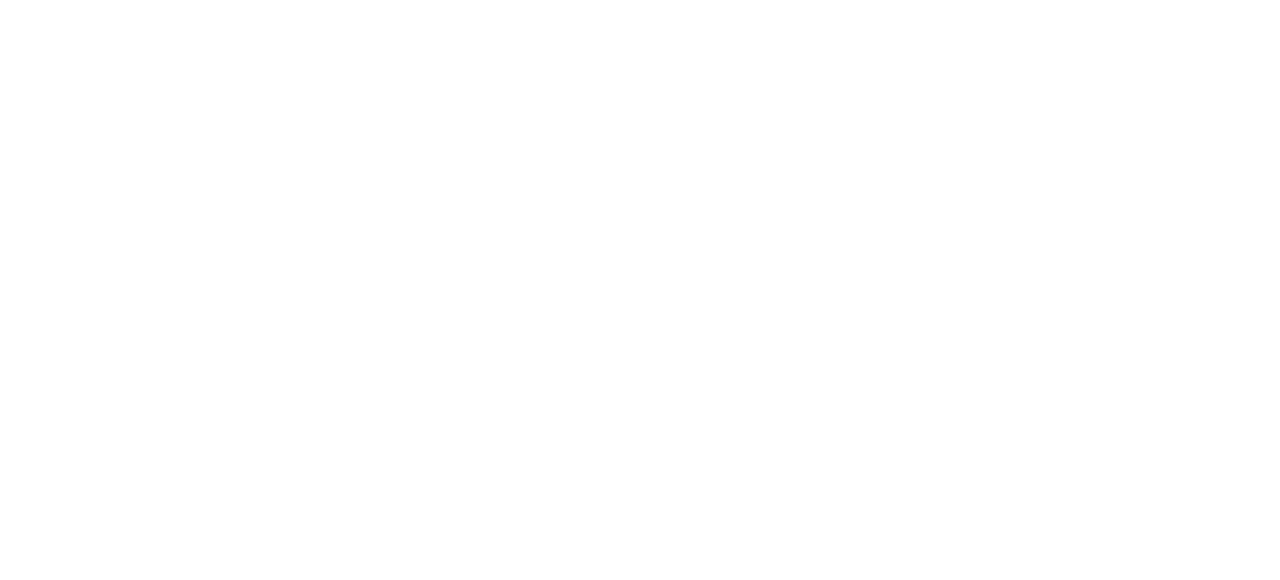
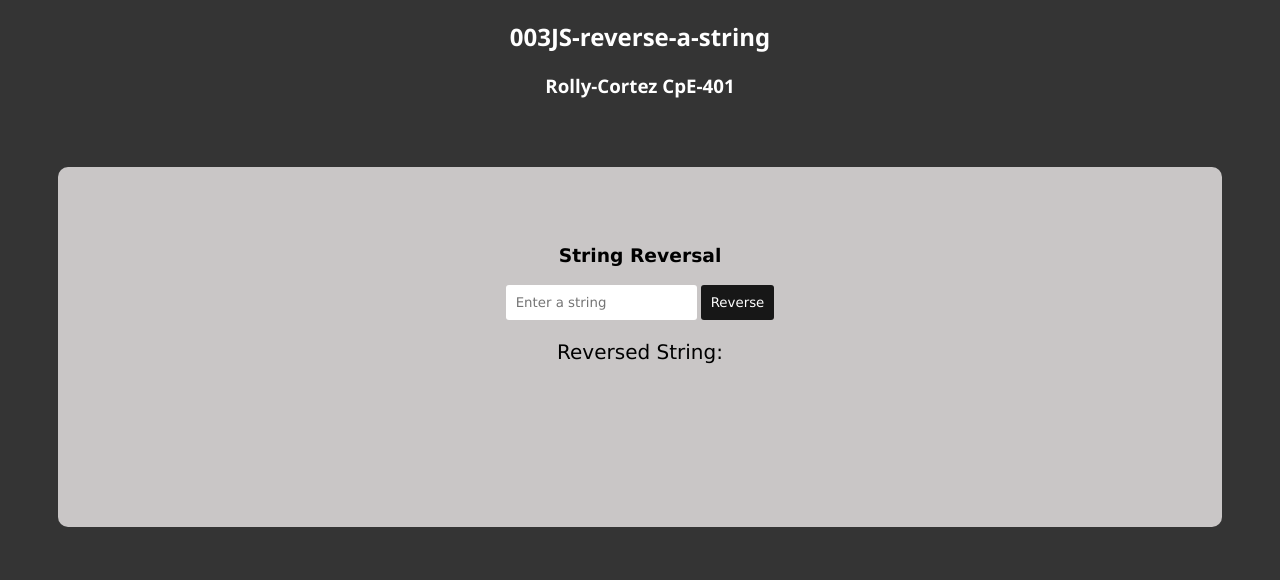
Before and after one commit to teamkooestscholar/003JS-reverse-a-string, a plain HTML site: page src/index.html in a window 1280 px wide. Drawn offline with Linux system fonts and the light colour scheme; files that its build step writes are made by us from their sources.

Commit message:
Reverse String Rolly Cortez CpE-401

```diff
--- a/src/index.html
+++ b/src/index.html
@@ -3,10 +3,23 @@
 <head>
   <meta charset="UTF-8">
   <meta name="viewport" content="width=device-width, initial-scale=1.0">
+  <link rel="stylesheet" href="style.css">
   <title>003 JS - Reverse A String</title>
   <script src="solution.js" defer></script>
 </head>
 <body>
-
+    <section class="name">
+        <h1>003JS-reverse-a-string</h1>
+        <h3>Rolly-Cortez CpE-401</h3>
+    </section>
+    <section class="container">
+    <section class="Reverse-String">
+    <h1>String Reversal</h1>
+    <input type="text" id="inputString" placeholder="Enter a string">
+    <button onclick="reverseString()">Reverse</button>
+    <p>Reversed String: <span id="outputString"></span></p>
+</section>
+</section>
 </body>
+<script src="solution.js" defer></script>
 </html>
--- a/src/solution.js
+++ b/src/solution.js
@@ -1,4 +1,15 @@
-// Function to reverse a string
-function reverseString(_) {
-  // Put your code here
+function reverseString() {
+
+  var inputElement = document.getElementById("inputString");
+  var inputString = inputElement.value;
+
+  var reversedString = "";
+
+
+  for (var i = inputString.length - 1; i >= 0; i--) {
+      reversedString += inputString.charAt(i);
+  }
+
+  var outputElement = document.getElementById("outputString");
+  outputElement.textContent = reversedString;
 }
--- /dev/null
+++ b/style.css
@@ -0,0 +1,52 @@
+body{
+    background-color: rgb(52, 52, 52);
+}
+.name{
+    text-align: center;
+    color: white;
+    font-family: 'Segoe UI', Tahoma, Geneva, Verdana, sans-serif;
+}
+.container{
+    justify-content: center;
+    padding: 50px 50px  50px 50px;
+}
+.Reverse-String{
+    padding-top: 60px;
+    background-color: rgb(201, 198, 198);
+    text-align: center;
+    align-items: center;
+    height: 300px;
+    border-radius: 10px;
+}
+
+.Reverse-String h1{
+    font-family: 'Lucida Sans', 'Lucida Sans Regular', 'Lucida Grande', 'Lucida Sans Unicode', Geneva, Verdana, sans-serif;
+}
+
+.Reverse-String input{
+    border-radius: 3px;
+    border: none;
+    padding: 10px 10px 10px;
+    font-family: 'Lucida Sans', 'Lucida Sans Regular', 'Lucida Grande', 'Lucida Sans Unicode', Geneva, Verdana, sans-serif;
+}
+
+.Reverse-String button{
+    border: none;
+    padding: 10px 10px 10px 10px;
+    border-radius: 3px;
+    background-color: rgb(23, 23, 23);
+    color: white;
+    font-family: 'Lucida Sans', 'Lucida Sans Regular', 'Lucida Grande', 'Lucida Sans Unicode', Geneva, Verdana, sans-serif;
+    transition: 0.5s;
+}
+.Reverse-String button:hover{
+    background-color: rgb(255, 255, 255);
+    color: rgb(0, 0, 0);
+
+}
+
+
+.Reverse-String p{
+    font-family: 'Lucida Sans', 'Lucida Sans Regular', 'Lucida Grande', 'Lucida Sans Unicode', Geneva, Verdana, sans-serif;
+    font-size: 20px;
+}
```
